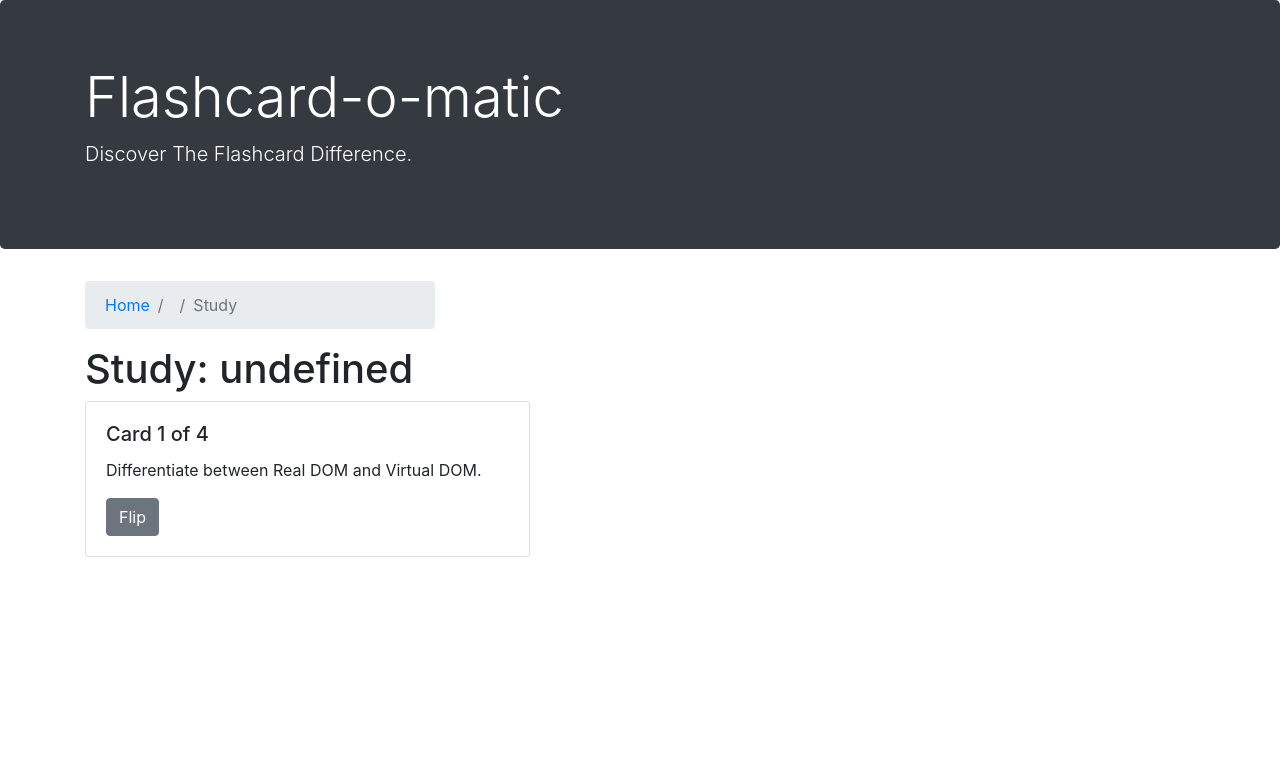
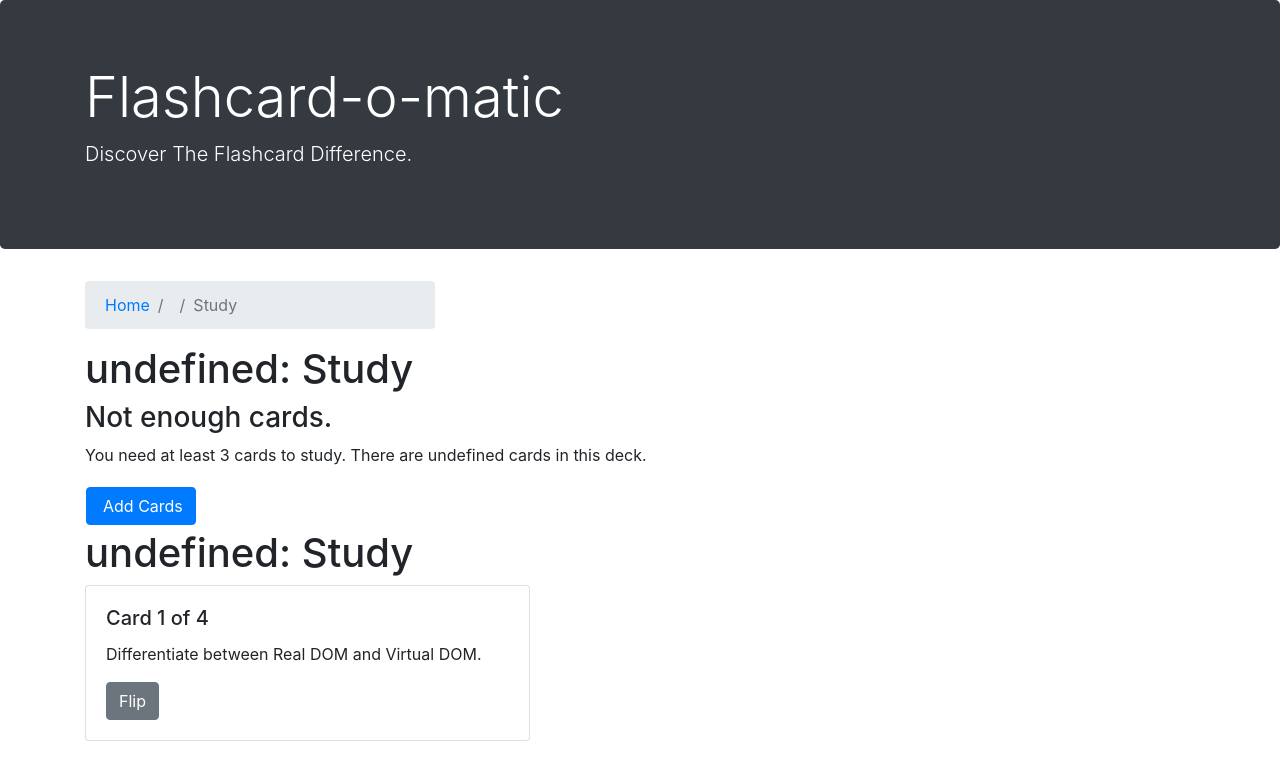
Before and after one commit to Flinney/Flashcards, a React (Create React App) app: page /decks/1/study in a window 1280 px wide. Shown: the top 780 px of the page. Built offline with nearby package versions, Linux system fonts and the light colour scheme; no server answers; data requests are answered from the project's data file; a web font is replaced by a local one.

Commit message:
Finish Study Component

```diff
--- a/src/Layout/Study/AddMoreCards.js
+++ b/src/Layout/Study/AddMoreCards.js
@@ -1,10 +1,24 @@
 import React from "react";
+import { Link } from "react-router-dom";
 
-function AddMoreCards({ studyDeck }) {
+function AddMoreCards({ studyDeck, deckId }) {
   if (studyDeck.cards?.length > 2) {
     return null;
   }
-  return null;
+  return (
+    <div className="row">
+      <h1 className="col-12">{`${studyDeck.name}: Study `}</h1>
+      <h3 className="col-12">Not enough cards.</h3>
+      <p className="col-12">{`You need at least 3 cards to study. There are ${studyDeck.cards?.length} cards in this deck.`}</p>
+      <Link
+        to={`/decks/${deckId}/cards/new`}
+        role="button"
+        className=" btn btn-primary m-1 ml-3"
+      >
+        <span className="oi oi-plus mr-1"></span> Add Cards
+      </Link>
+    </div>
+  );
 }
 
 export default AddMoreCards;
--- a/src/Layout/Study/StudySession.js
+++ b/src/Layout/Study/StudySession.js
@@ -16,7 +16,7 @@ function StudySession({
 
   return (
     <div className="row">
-      <h1 className="col-12">{`Study: ${studyDeck.name}`}</h1>
+      <h1 className="col-12">{`${studyDeck.name}: Study `}</h1>
       <div className="col col-md-5">
         <StudyCard
           studyCards={studyCards}
--- a/src/Layout/Study/index.js
+++ b/src/Layout/Study/index.js
@@ -57,11 +57,7 @@ function Study() {
       </div>
       <AddMoreCards
         studyDeck={studyDeck}
-        studyCards={studyCards}
-        front={front}
-        setFront={setFront}
-        cardPlace={cardPlace}
-        setCardPlace={setCardPlace}
+        deckId={deckId}
       />
       <StudySession
         studyDeck={studyDeck}
```
